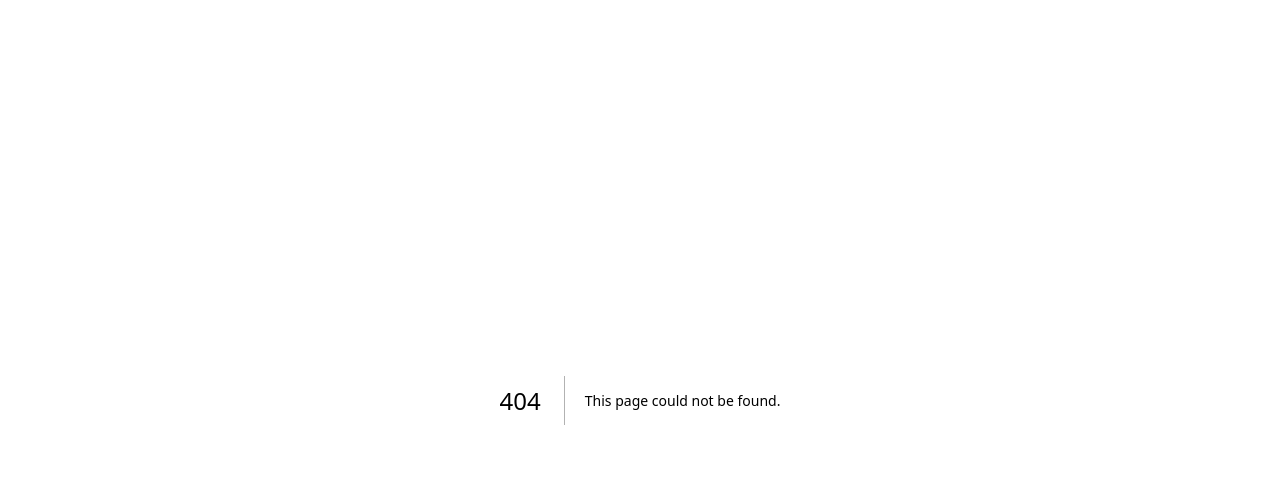
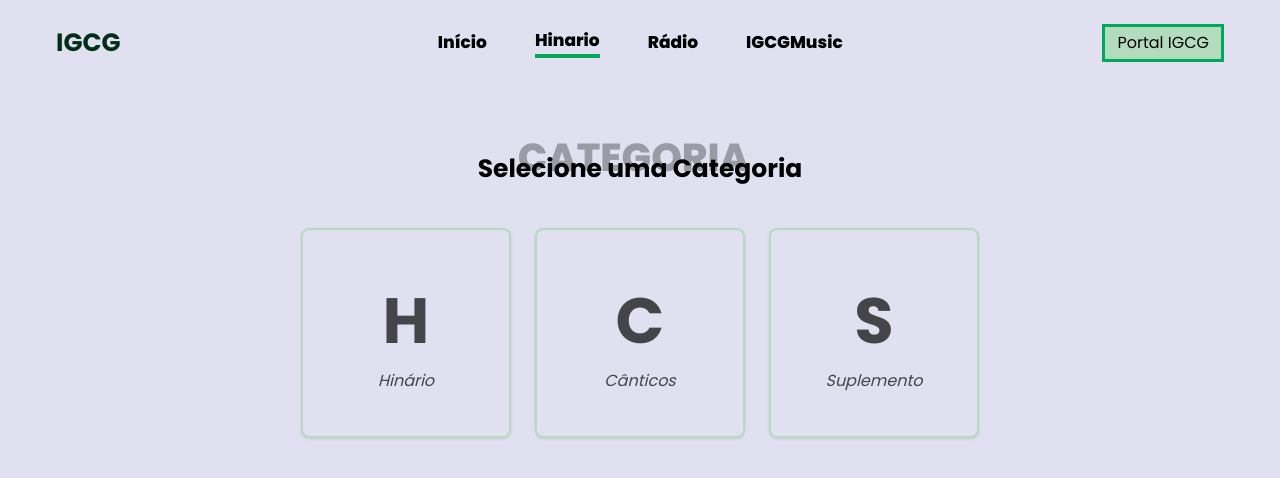
Before and after one commit to kcaiosouza/siteIGCG, a Next.js app: page /hinario in a window 1280 px wide. Before the commit this address had no page. Shown: the top 478 px of the page. Built offline with nearby package versions, Linux system fonts and the light colour scheme.

Commit message:
Tela seleção hinario

```diff
--- /dev/null
+++ b/src/app/hinario/page.tsx
@@ -0,0 +1,46 @@
+import { PortalButton } from "@/components/portalButton";
+import Link from "next/link";
+
+export default function Hinario() {
+  return(
+    <main>
+      <nav className="flex w-full justify-between px-14 pt-6">
+          <div>
+            {/* LOGO NOVA AQUI (EM DESENVOLVIMENTO) */}
+            <h3 className="w-[122px] font-bold text-[#002E18] text-[25px]">IGCG</h3>
+          </div>
+          <div className="flex items-center gap-12">
+            <Link href='/' className="font-extrabold text-[17px] border-b-0 hover:border-b-4 border-[#00A859] duration-100">Início</Link>
+            <Link href='/hinario' className="font-extrabold text-[17px] border-b-4 border-[#00A859]">Hinario</Link>
+            <Link href='/webradio' className="font-extrabold text-[17px] hover:border-b-4 border-[#00A859] transition-all">Rádio</Link>
+            <Link href='https://www.igcgmusic.com.br/' className="font-extrabold text-[17px] hover:border-b-4 border-[#00A859] transition-all">IGCGMusic</Link>
+          </div>
+          <div>
+            <PortalButton/>
+          </div>
+        </nav>
+
+        <div className="flex flex-col w-full mt-8 py-14 px-32 items-center justify-between relative">
+          <div className="flex relative items-center pb-10">
+            <h2 className="text-[25px] font-bold">Selecione uma Categoria</h2>
+            <span className="absolute left-10 bottom-10 opacity-30 font-extrabold text-[39px]">CATEGORIA</span>
+          </div>
+          <div className="flex flex-row gap-6 mb-10">
+            <div className="flex flex-col item-center justify-center w-[210px] h-[210px] text-[#000000b2] hover:text-[#00A859] bg-transparent border-2 border-[#B3DCBE] rounded-lg shadow hover:bg-[#B3DCBE] hover:shadow-lg transition-all cursor-pointer">
+              <h1 className="text-[64px] font-bold text-center">H</h1>
+              <span className="italic text-center">Hinário</span>
+            </div>
+            <div className="flex flex-col item-center justify-center w-[210px] h-[210px] text-[#000000b2] hover:text-[#00A859] bg-transparent border-2 border-[#B3DCBE] rounded-lg shadow hover:bg-[#B3DCBE] hover:shadow-lg transition-all cursor-pointer">
+              <h1 className="text-[64px] font-bold text-center">C</h1>
+              <span className="italic text-center">Cânticos</span>
+            </div>
+            <div className="flex flex-col item-center justify-center w-[210px] h-[210px] text-[#000000b2] hover:text-[#00A859] bg-transparent border-2 border-[#B3DCBE] rounded-lg shadow hover:bg-[#B3DCBE] hover:shadow-lg transition-all cursor-pointer">
+              <h1 className="text-[64px] font-bold text-center">S</h1>
+              <span className="italic text-center">Suplemento</span>
+            </div>
+          </div>
+        </div>
+
+    </main>
+  )
+}
--- a/src/app/page.tsx
+++ b/src/app/page.tsx
@@ -51,7 +51,7 @@ export default function Home() {
           </div>
           <div className="flex items-center gap-12">
             <Link href='/' className="font-extrabold text-[17px] border-b-4 border-[#00A859]">Início</Link>
-            <Link href='/' className="font-extrabold text-[17px] border-b-0 hover:border-b-4 border-[#00A859] duration-100">Hinario</Link>
+            <Link href='/hinario' className="font-extrabold text-[17px] border-b-0 hover:border-b-4 border-[#00A859] duration-100">Hinario</Link>
             <Link href='/webradio' className="font-extrabold text-[17px] hover:border-b-4 border-[#00A859] transition-all">Rádio</Link>
             <Link href='https://www.igcgmusic.com.br/' className="font-extrabold text-[17px] hover:border-b-4 border-[#00A859] transition-all">IGCGMusic</Link>
           </div>
```
